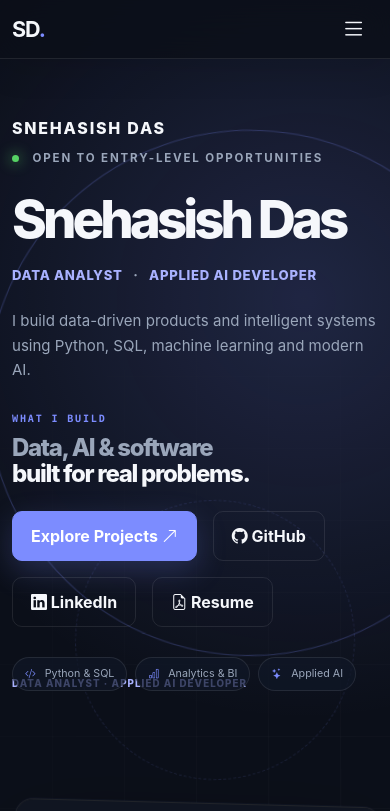
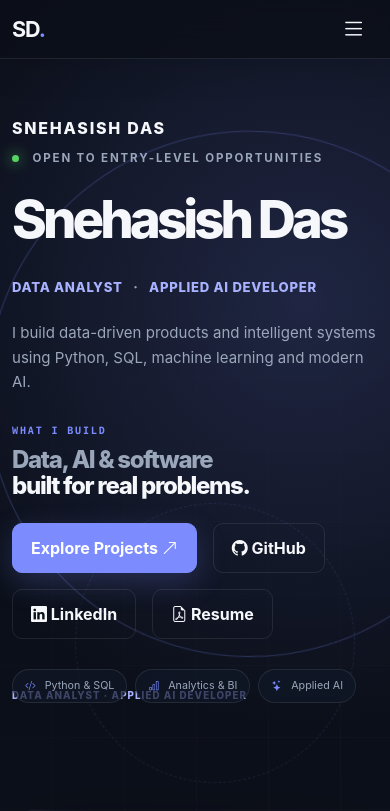
Before and after one commit to Unknowncoder3/Portfolio, a React (Vite) app: page / in a window 390 px wide. Shown: the top 811 px of the page. Built offline with nearby package versions, Linux system fonts and the light colour scheme.

Commit message:
Add clear spacing between hero name and role

```diff
--- a/public/hero-polish.css
+++ b/public/hero-polish.css
@@ -18,7 +18,7 @@
   color: var(--text);
 }
 .hero-role {
-  margin-top: 22px;
+  margin-top: 32px;
   color: var(--accent-2);
   font-size: clamp(1rem, 1.55vw, 1.38rem);
   line-height: 1.2;
@@ -131,6 +131,12 @@
 .hero-proof-strip strong { font-size: 1.05rem; line-height: 1.1; }
 .hero-proof-strip span { color: var(--muted); font-size: .68rem; line-height: 1.25; }
 
+/* Fine-tuned identity spacing: keep the name and role visually separate. */
+.hero-identity h1 + .hero-role {
+  margin-top: 32px;
+  padding-top: 2px;
+}
+
 @media (max-width: 1100px) {
   .hero-proof-strip { grid-template-columns: repeat(3, 1fr); }
 }
@@ -143,7 +149,7 @@
 @media (max-width: 575px) {
   .hero-section { padding-top: 120px; }
   .hero-identity h1 { font-size: 3.3rem; }
-  .hero-role { font-size: .82rem; letter-spacing: .055em; line-height: 1.45; }
+  .hero-role { font-size: .82rem; letter-spacing: .055em; line-height: 1.45; margin-top: 20px; }
   .hero-identity p { font-size: .94rem; line-height: 1.65; }
   .hero-build { margin-top: 28px; }
   .hero-build h2 { font-size: 1.5rem; }
```
